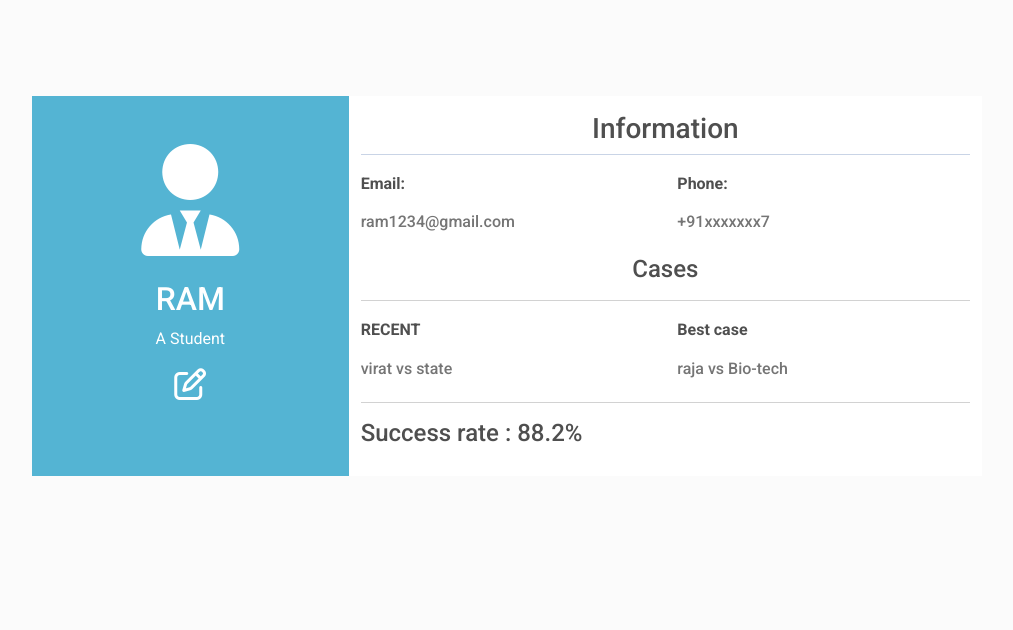
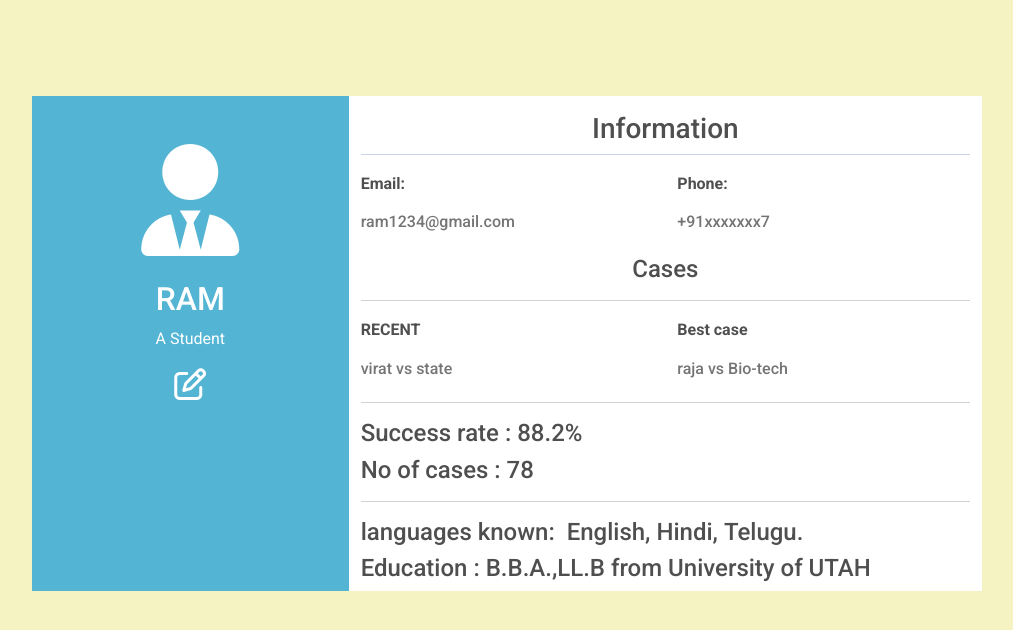
Before and after one commit to Raghur13/Counslechat.github.io, a plain HTML site: page profile.html in a window 1280 px wide. Shown: the whole page, without its empty margins (133-1146 px from the left). Drawn offline with nearby package versions, Linux system fonts and the light colour scheme.

Commit message:
new change of links

```diff
--- a/profile.html
+++ b/profile.html
@@ -13,7 +13,7 @@
 <link
   href="https://cdnjs.cloudflare.com/ajax/libs/mdb-ui-kit/6.2.0/mdb.min.css"  rel="stylesheet"/>
   </head>
-  <body class="bg-light">
+  <body  style="background-color:#F5F3C1">
     <div class="container">
       <div class="row d-flex justify-content-center">
         <div class="col-md-10 mt-5 pt-5">
@@ -53,6 +53,11 @@
                  </div>
                  <hr class="bg-primary">
                  <h4>Success rate : 88.2%</h4>
+                 <h4>No of cases : 78</h4>
+                  <hr class="bg-primary">
+                  <h4>languages known:&nbsp;&nbsp;English,&nbsp;Hindi,&nbsp;Telugu.</h4>
+                  <h4>Education : B.B.A.,LL.B from University of UTAH</h4>
+
              </div>
 
           </div>
```
Also changed, not shown: index.html (+1 -1 lines).
